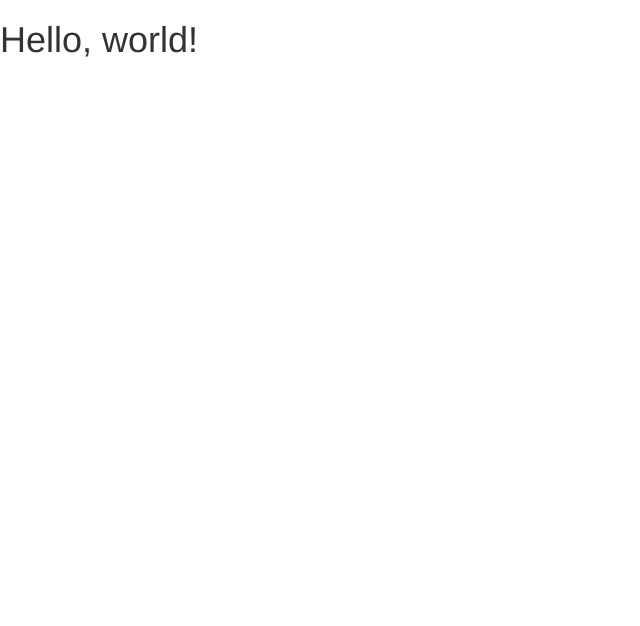
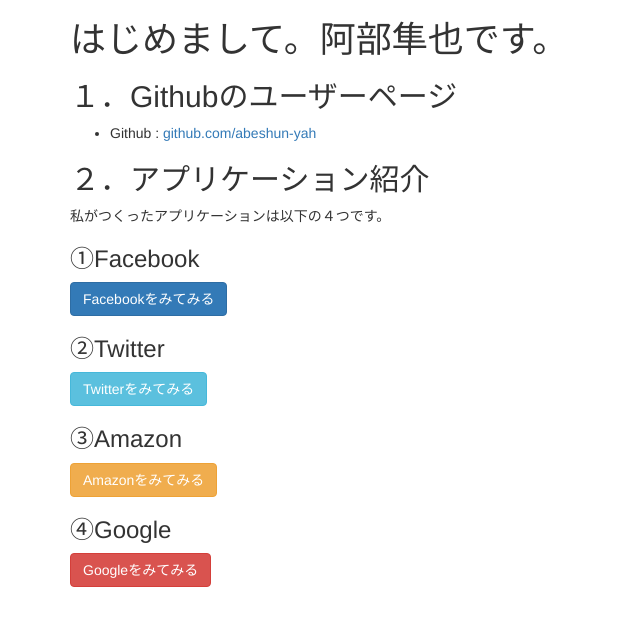
Before and after one commit to abeshun-yah/abeshun-yah.github.io, a plain HTML site: page index.html in a window 1280 px wide. Shown: the whole page, without its empty margins (0-640 px from the left). Drawn offline with nearby package versions, Linux system fonts and the light colour scheme.

Commit message:
korede-douda

```diff
--- a/index.html
+++ b/index.html
@@ -4,7 +4,7 @@
     <meta charset="utf-8">
     <meta http-equiv="X-UA-Compatible" content="IE=edge">
     <meta name="viewport" content="width=device-width, initial-scale=1">
-    <title>Bootstrap Sample</title>
+    <title>はじめまして。阿部隼也です。</title>
     <!-- BootstrapのCSS読み込み -->
     <link rel="stylesheet" href="//maxcdn.bootstrapcdn.com/bootstrap/3.3.5/css/bootstrap.min.css">
     <!-- jQuery読み込み -->
@@ -12,7 +12,25 @@
     <!-- BootstrapのJS読み込み -->
     <script src="//maxcdn.bootstrapcdn.com/bootstrap/3.3.5/js/bootstrap.min.js"></script>
   </head>
-  <body>
-    <h1>Hello, world!</h1>
+  <body class="container">
+    <h1>はじめまして。阿部隼也です。</h1>
+
+    <h2>１．Githubのユーザーページ</h2>
+    <ul>
+      <li>Github : <a href="https://github.com/abeshun-yah/">github.com/abeshun-yah</a></li>
+    </ul>
+
+    <h2>２．アプリケーション紹介</h2>
+    <p>私がつくったアプリケーションは以下の４つです。</p>
+
+    <h3>①Facebook</h3>
+    <button type="button" class="btn btn-primary">Facebookをみてみる</button>
+    <h3>②Twitter</h3>
+    <button type="button" class="btn btn-info">Twitterをみてみる</button>
+    <h3>③Amazon</h3>
+    <button type="button" class="btn btn-warning">Amazonをみてみる</button>
+    <h3>④Google</h3>
+    <button type="button" class="btn btn-danger">Googleをみてみる</button>
+
   </body>
 </html>
```
Also changed, not shown: introduction.html (added).
